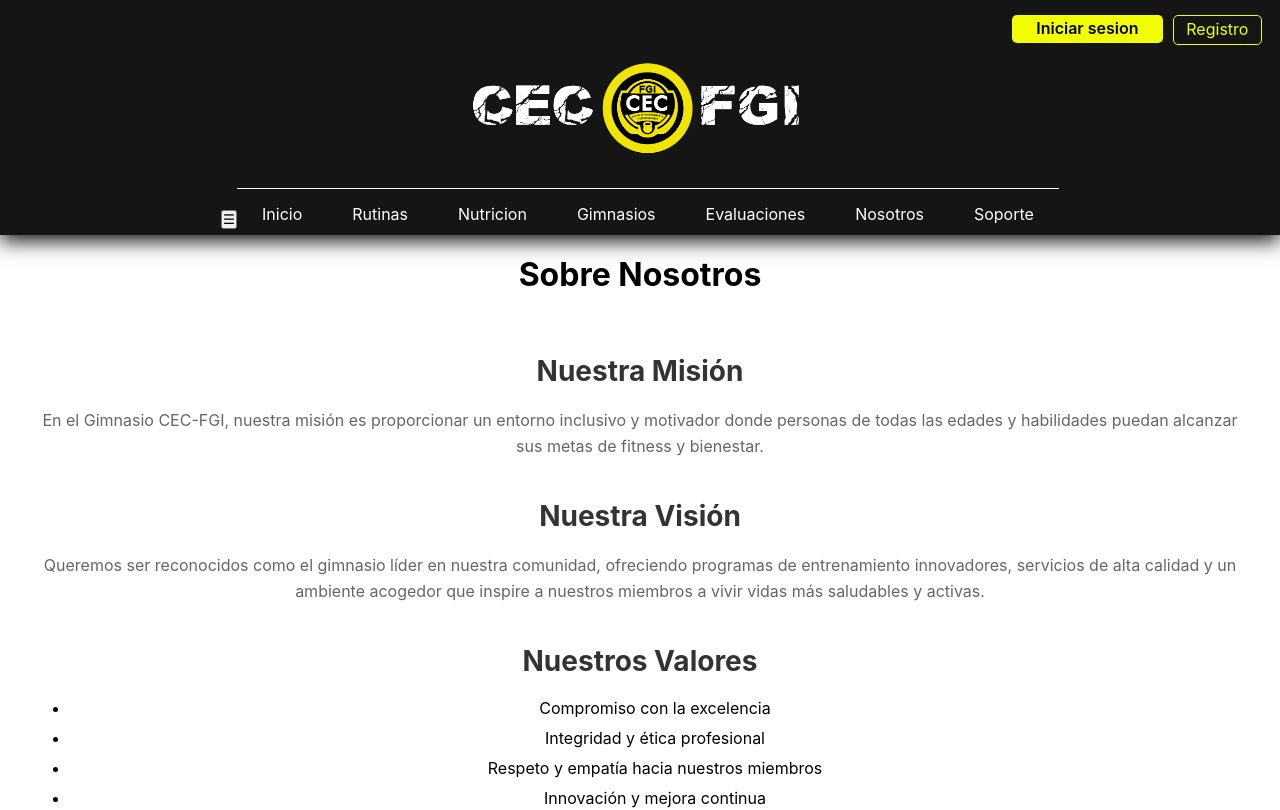
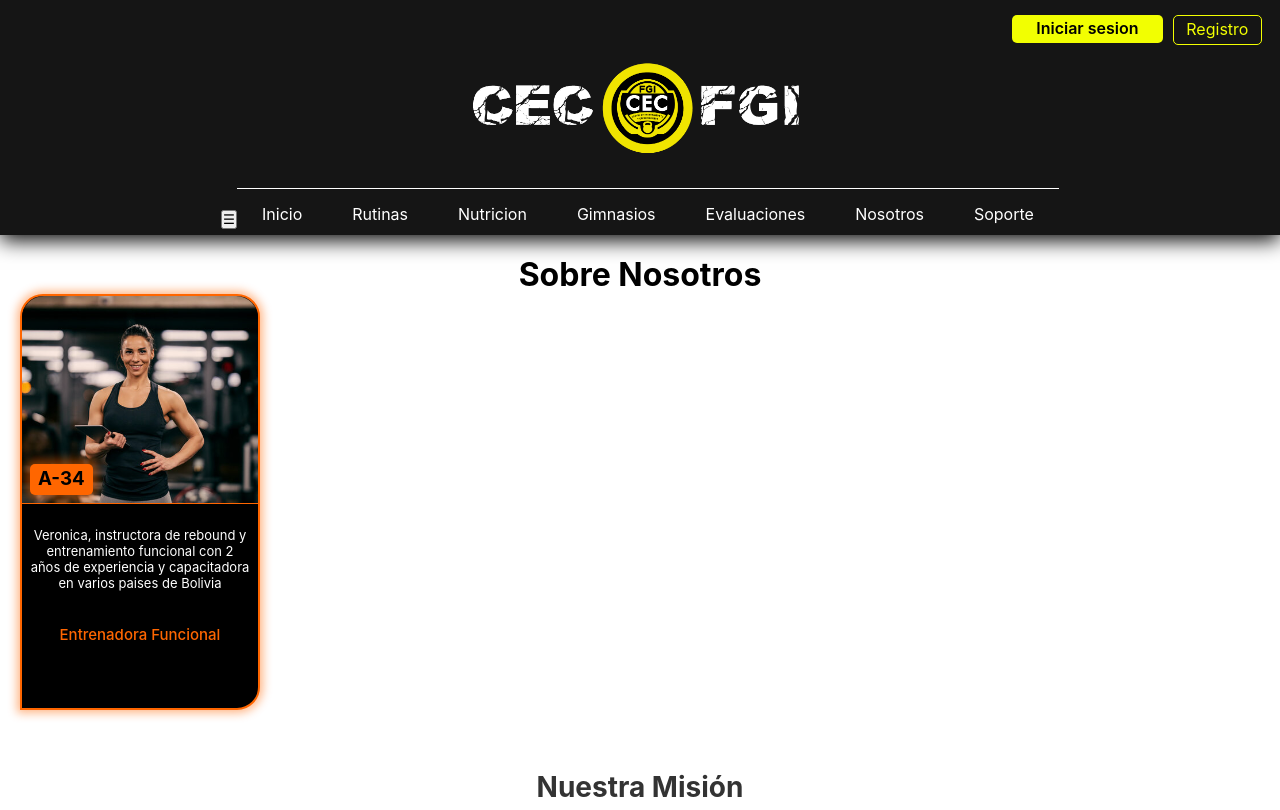
Before and after one commit to jonatan-esprella-lopez/cec-fgi, a React (Create React App) app in the folder client/: page /Nosotros in a window 1280 px wide. Shown: the top 810 px of the page. Built offline with nearby package versions, Linux system fonts and the light colour scheme.

Commit message:
Se agreco la tarjeta de los coachs en la pestaña nosotros para una mejor experiencia de quienes forman parte del CEC

```diff
--- /dev/null
+++ b/client/src/componets/Nosotros/Tarjeta-coach.jsx
@@ -0,0 +1,24 @@
+import React from "react";
+import "../../styles/Nosotros/Tarjeta-coach.css"
+
+
+
+function TarjetaCoach() {
+
+    return(
+        <section className="cont-tarjeta-coach">
+            <div className="img-tarjeta-coach">
+                <h3> A-34</h3>
+            </div>
+            <article className="text-tarjeta-coach">
+                <p>Veronica, instructora de rebound y entrenamiento funcional con 2 años de experiencia y capacitadora en varios paises de Bolivia</p>
+                <div className="icons-tarjeta-coach">
+                    <img src="" alt="" />
+                    <p>Entrenadora Funcional</p>
+                </div>
+            </article>
+        </section>
+    )
+}
+
+export default TarjetaCoach;
--- /dev/null
+++ b/client/src/styles/Nosotros/Tarjeta-coach.css
@@ -0,0 +1,47 @@
+.cont-tarjeta-coach{
+    width: 15rem;
+    height: 26rem;
+    background-color: black;
+    border-radius: 23px 23px 23px 0;
+    border: 2px solid #ff6600;
+    box-shadow: 0 0 10px 3px #ff660079;
+}
+
+
+.img-tarjeta-coach{
+    background-image: url("../../assets/images/Coach/Veronica.jpg");
+    background-blend-mode: multiply;
+    background-color: rgba(255, 81, 0, 0.096);
+    background-size: cover;
+    overflow: hidden;
+    height: 13rem;
+    background-position: top center;
+    border-radius: 22px 22px 0 0;
+    display: flex;
+    align-items: end;
+    border-bottom: 1px solid #ff6600;
+}
+
+.img-tarjeta-coach h3{
+    background-color: #ff6600;
+    color: rgb(0, 0, 0);
+    margin: 0.5rem;
+    padding: 0.2rem 0.5rem 0.3rem;
+    border-radius: 5px;
+    box-shadow: 0 0 10px 5px #ff660079;
+}
+
+.text-tarjeta-coach{
+    padding: 0.5rem;
+    color: white;
+    font-size: 13px;
+}
+
+
+
+.icons-tarjeta-coach{
+    color: #ff6600;
+    font-size: 15px;
+    font-weight: 500;
+
+}
--- a/client/src/views/Nosotros.jsx
+++ b/client/src/views/Nosotros.jsx
@@ -5,6 +5,7 @@ import HeaderMain from "../componets/Header_Main";
 import FooterMain from "../componets/Footer_Main";
 import InstructorCard from "../componets/Nosotros/Card_InstructorNosotros"; // Importamos el componente de la tarjeta del instructor
 import "../styles/Nosotros.css";
+import Tarjeta from "../componets/Nosotros/Tarjeta-coach";
 
 function AboutUsPage() {
   // Datos de ejemplo de los instructores
@@ -30,6 +31,7 @@ function AboutUsPage() {
       <div className="about-us-container">
         <div className="about-us-header">
           <h1>Sobre Nosotros</h1>
+          <Tarjeta/>
         </div>
         <div className="about-us-container">
   <div className="about-us-content">
```
Also changed, not shown: client/src/assets/images/Coach/Veronica.jpg (added).
